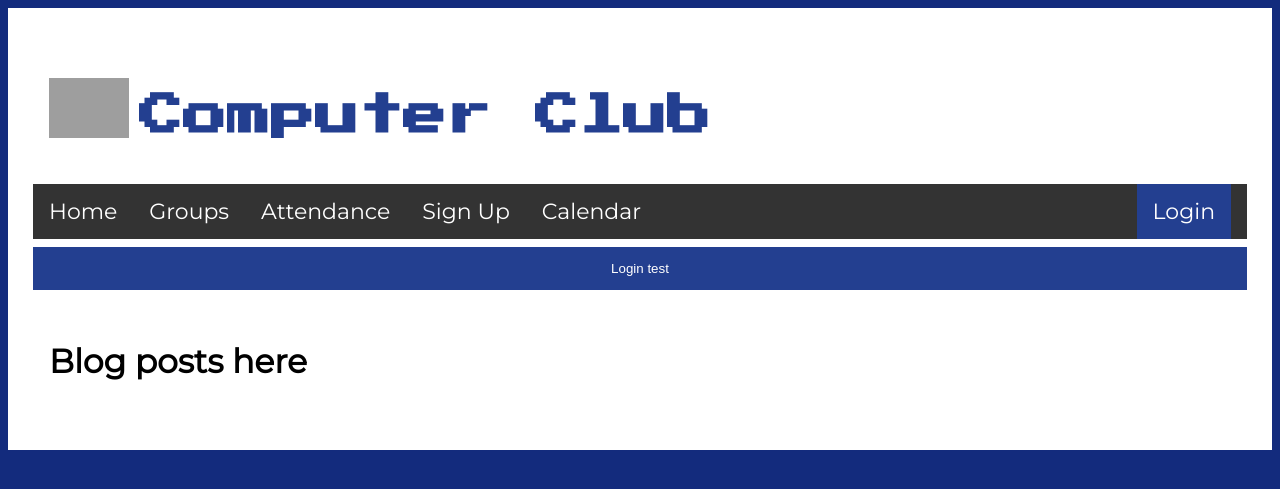
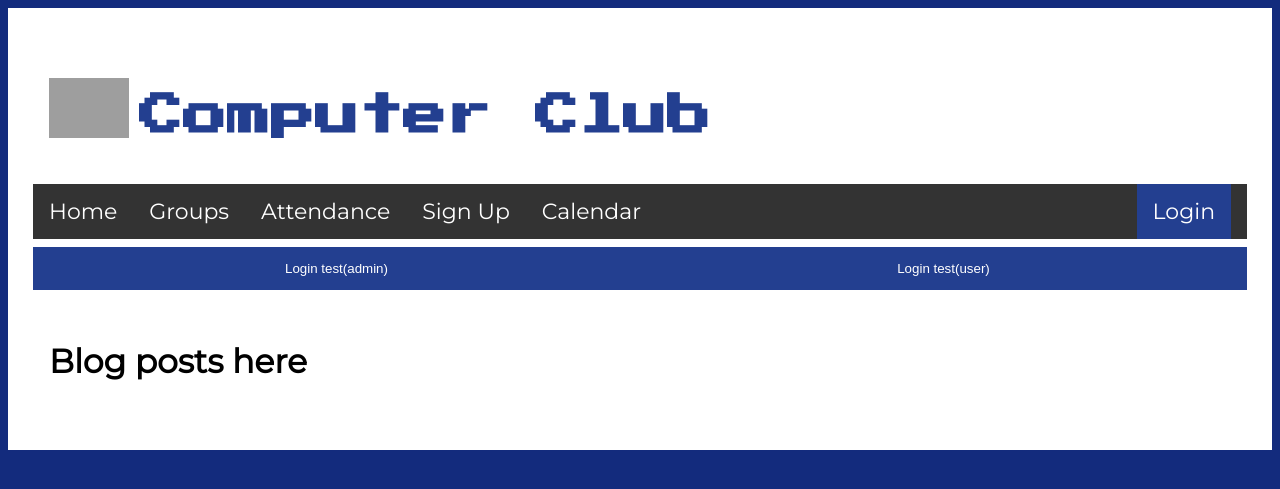
Before and after one commit to Redstone-2/CITComputerClub2, a Jekyll site: the page built from home.md, in a window 1280 px wide. Shown: the top 489 px of the page. Built offline with Jekyll 4.4.1, drawn with Linux system fonts in a browser that asks for light colours; nearby versions of some CDN libraries; the repository's description, which GitHub fills in, is left out; our own code applies the rules of GitHub Pages for plain Markdown files; part of the change alters nothing that is shown; grey boxes are pictures that could not be loaded.

Commit message:
Update default.html

```diff
--- a/_layouts/default.html
+++ b/_layouts/default.html
@@ -390,7 +390,8 @@
   </form>
 </div>
 <div class="flex">
-  <button onclick="loginTest()">Login test</button>
+  <button onclick="loginTest()">Login test(admin)</button>
+  <button onclick="loginUserTest()">Login test(user)</button>
 </div>
     <div class="container">
       <section id="main_content">
@@ -417,18 +418,21 @@ function menuExpand() {
   }
 };
 function loginTest() {
-  setCookie("user", "eyJhbGciOiJIUzI1NiIsInR5cCI6IkpXVCJ9.eyJGaXJzdF9uYW1lIjoiSm9obiIsIlVzZXJfVHlwZSI6IkFETUlOIiwiVG9rZW4iOiIxMTA0QVk0NkEifQ.Bj8_tMhJUn9A42AP3t_iE76fR9bCT4JHrl6KDNXxh1U");
+  setCookie("User", "eyJhbGciOiJIUzI1NiIsInR5cCI6IkpXVCJ9.eyJGaXJzdF9uYW1lIjoiSm9obiIsIlVzZXJfVHlwZSI6IkFETUlOIiwiVG9rZW4iOiIxMTA0QVk0NkEifQ.Bj8_tMhJUn9A42AP3t_iE76fR9bCT4JHrl6KDNXxh1U");
   location.reload();
 }
+  function loginUserTest(){
+    setCookie("User", "eyJhbGciOiJIUzI1NiIsInR5cCI6IkpXVCJ9.eyJGaXJzdF9uYW1lIjoiSm9lIiwiVXNlcl9UeXBlIjoiVVNFUiIsIlRva2VuIjoiMTEwNEE2NDZBIn0.M6l4Xyk5rdbSHZEmh6-sz7b-bzO4vkrTXEjNTqzFgNM");
+    location.reload();
+  }
 function load(){
     try{
   var x = document.getElementById("loginbutton");
   var y = document.getElementById("UserOptions");
   var z = document.getElementById("usrname");
-  var a = getCookie("user");
   var b = document.getElementById("adminlink");
 
-    var user = getCookie("user");
+    var user = getCookie("User");
     var cookies = user.split(".");
     var cookie = atob(cookies[1]);
 
@@ -477,7 +481,7 @@ function deleteCookie(name) {
  document.cookie = name+"=; expires=Thu, 01 Jan 1970 00:00:00 UTC; path=/;";
 }
 function logout() {
-  deleteCookie('user');
+  deleteCookie('User');
   location.reload();
 }
 
```
